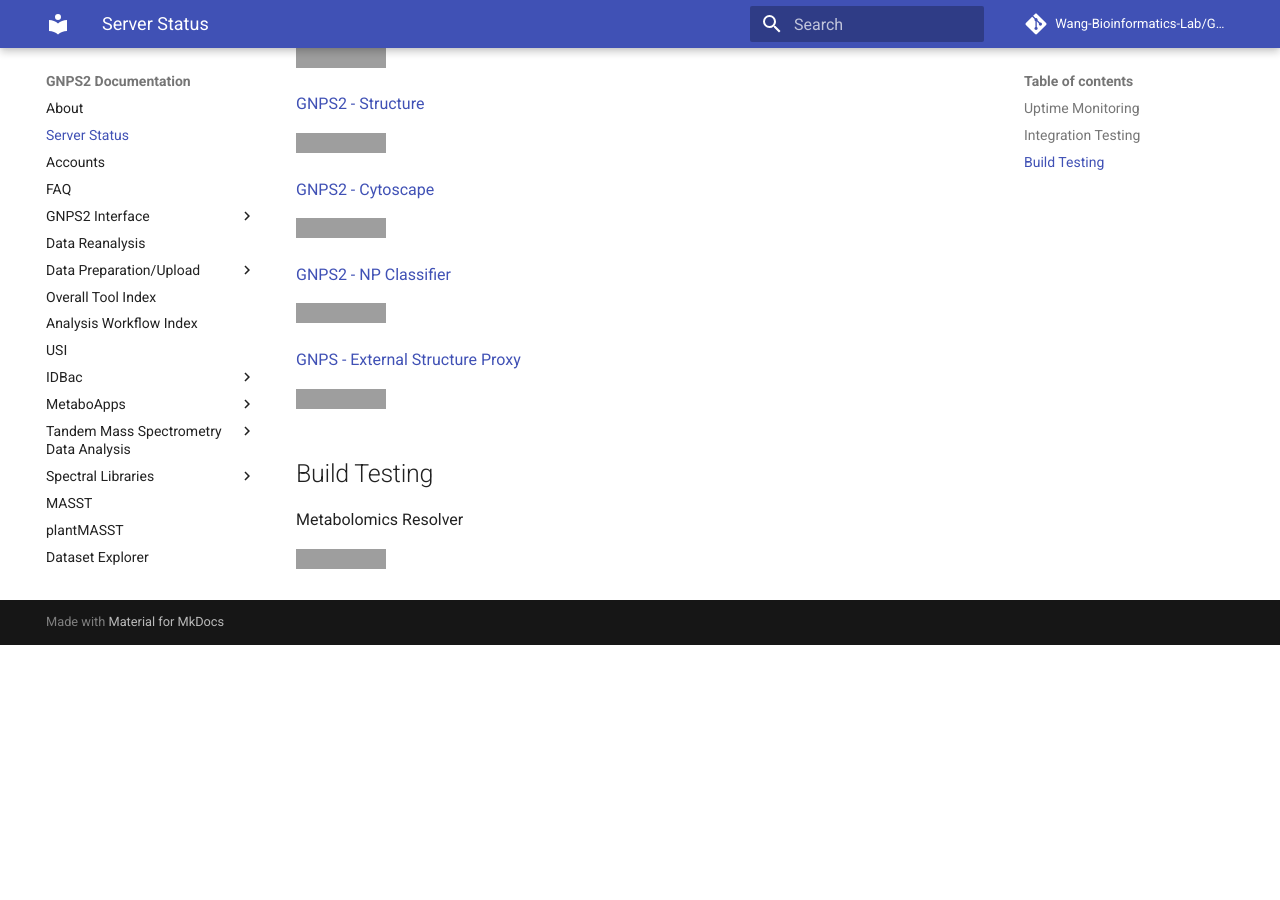
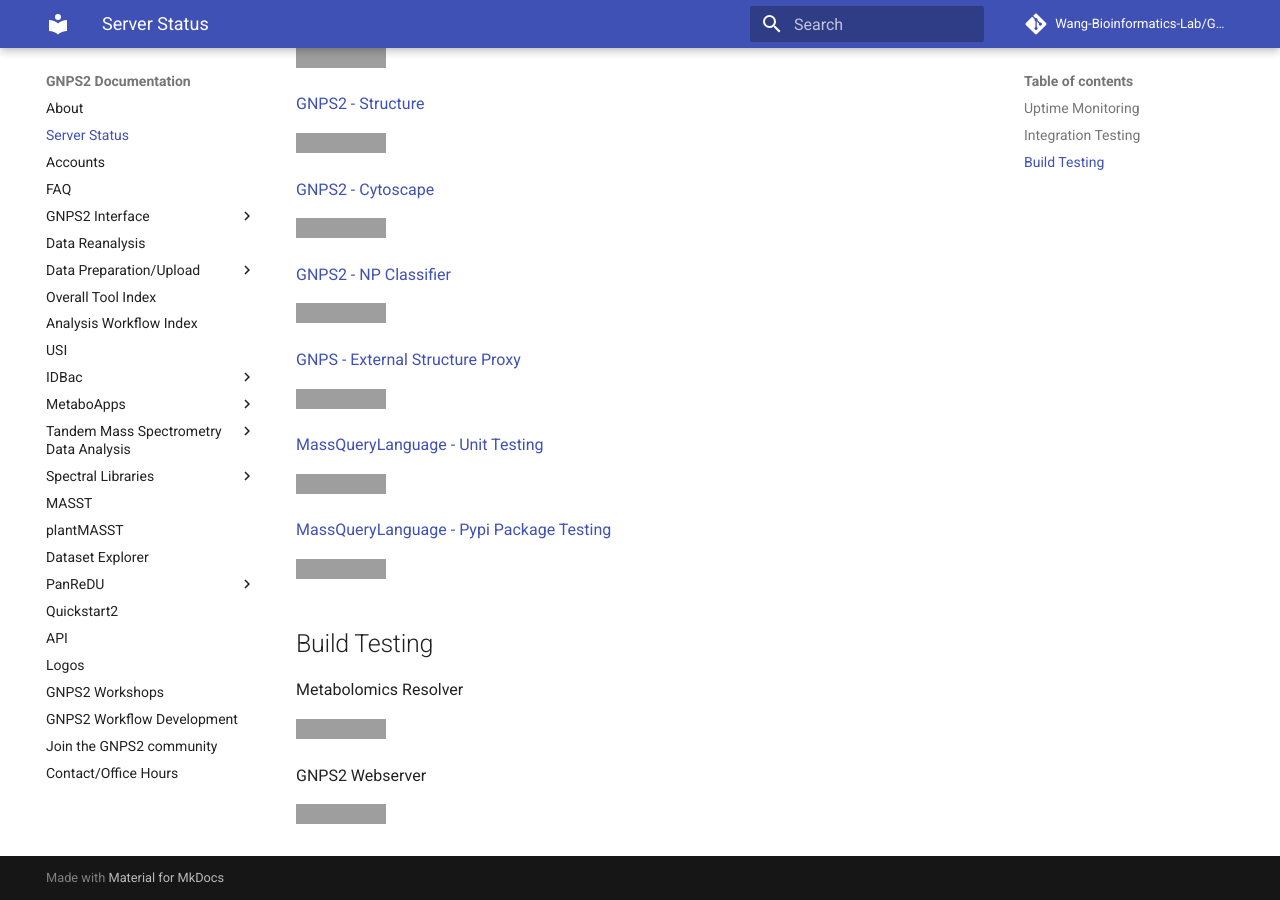
Before and after one commit to Wang-Bioinformatics-Lab/GNPS2_Documentation, an MkDocs documentation site: the page built from docs/status.md, in a window 1280 px wide and 900 px high, scrolled down 541 px. Built offline with MkDocs 1.6.1 and Material for MkDocs 9.7.7, drawn with Linux system fonts in a browser that asks for light colours; comment, search, counter and statistics services are not loaded; before the commit the page ends 1186 px from its top, so only the background shows below that; grey boxes are pictures that could not be loaded.

Commit message:
adding more status

```diff
--- a/docs/status.md
+++ b/docs/status.md
@@ -37,12 +37,30 @@
 [![production-integration](https://github.com/mwang87/NP-Classifier/workflows/production-integration/badge.svg)](https://github.com/mwang87/NP-Classifier/actions/workflows/production-integration.yml)
 
 
+
 [GNPS - External Structure Proxy](https://github.com/Wang-Bioinformatics-Lab/GNPS_ExternalStructureProxy)
 
 [![production-integration](https://github.com/Wang-Bioinformatics-Lab/GNPS_ExternalStructureProxy/actions/workflows/productionintegration.yml/badge.svg)](https://github.com/Wang-Bioinformatics-Lab/GNPS_ExternalStructureProxy/actions/workflows/productionintegration.yml)
+
+
+[MassQueryLanguage - Unit Testing](https://github.com/mwang87/MassQueryLanguage)
+
+[![Unit Testing](https://github.com/mwang87/MassQueryLanguage/actions/workflows/test-unit.yml/badge.svg)](https://github.com/mwang87/MassQueryLanguage/actions/workflows/test-unit.yml)
+
+
+[MassQueryLanguage - Pypi Package Testing](https://github.com/mwang87/MassQueryLanguage)
+
+[![Periodic Testing of Pypi Package](https://github.com/mwang87/MassQueryLanguage/actions/workflows/test-package.yml/badge.svg)](https://github.com/mwang87/MassQueryLanguage/actions/workflows/test-package.yml)
+
+
 
 ## Build Testing
 
 Metabolomics Resolver
 
 [![Docker Build Test](https://github.com/mwang87/MetabolomicsSpectrumResolver/actions/workflows/build.yml/badge.svg)](https://github.com/mwang87/MetabolomicsSpectrumResolver/actions/workflows/build.yml)
+
+
+GNPS2 Webserver
+
+[![Docker Build](https://github.com/mwang87/GNPS2_Webserver/actions/workflows/build-docker.yml/badge.svg)](https://github.com/mwang87/GNPS2_Webserver/actions/workflows/build-docker.yml)
```
